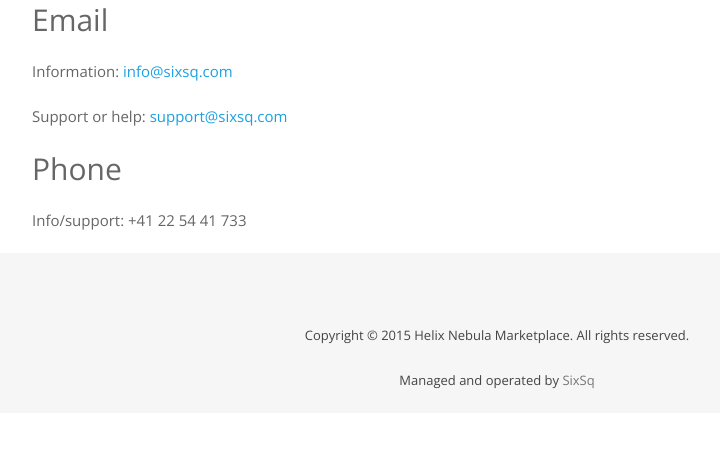
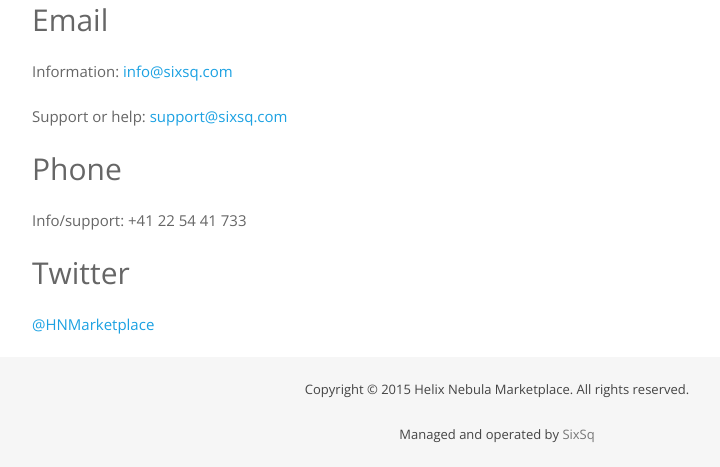
Before and after one commit to hnx/hnx.github.com, a Jekyll site: the page built from contact.html, in a window 1280 px wide. Shown: the part 562-1029 px from the top of the page, without its empty margins (143-863 px from the left). Built offline with Jekyll 4.4.1, drawn with Linux system fonts in a browser that asks for light colours; before the commit the page ends 975 px from its top, so only the background shows below that.

Commit message:
Add twitter to contact

```diff
--- a/_includes/footer.html
+++ b/_includes/footer.html
@@ -1,7 +1,6 @@
 <!-- Footer -->
 <footer>
     <div class="container">
-        </br></br>
         <div class="row">
             <div class="col-md-12">
                 <center>
--- a/_includes/social.html
+++ b/_includes/social.html
@@ -4,9 +4,6 @@
         <div class="row">
             <div class="col-md-12">
                 <p class="big">
-                <span>Social</span>
-                <a href="https://www.facebook.com/helixnebulamarketplace" target="_blank"><i class="icon-facebook"></i>Facebook</a>
-                <a href="https://twitter.com/HNMarketplace" target="_blank"><i class="icon-twitter"></i>Twitter</a>
             </div>
         </div>
     </div>
--- a/contact.html
+++ b/contact.html
@@ -21,3 +21,6 @@
 
 <h3>Phone</h3>
 <p>Info/support: +41 22 54 41 733</p>
+
+<h3>Twitter</h3>
+<p><a href="https://twitter.com/HNMarketplace">@HNMarketplace</a></p>
```
